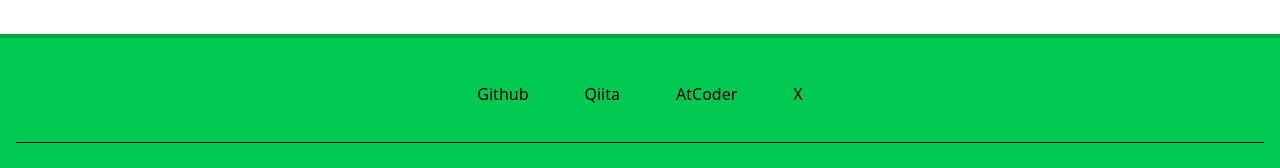
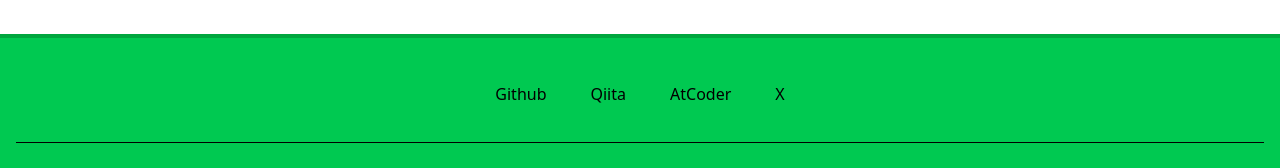
Before and after one commit to KabutoEbi/KabutoWebi, a React (Vite) app: page / in a window 1280 px wide. Shown: the part 2258-2426 px from the top of the page. Built offline with nearby package versions, Linux system fonts and the light colour scheme.

Commit message:
update footer

```diff
--- a/src/components/Footer.jsx
+++ b/src/components/Footer.jsx
@@ -11,7 +11,7 @@
             <div className="w-full h-1 bg-green-600" />
             <footer className="bg-green-500">
                 <div className="container mx-auto px-4 py-8">
-                    <div className="flex flex-wrap justify-center items-center gap-6 mb-6">
+                    <div className="flex flex-wrap justify-center items-center gap-3 mb-6">
                         {socialLinks.map((link, index) => (
                             <a
                                 key={index}
```
